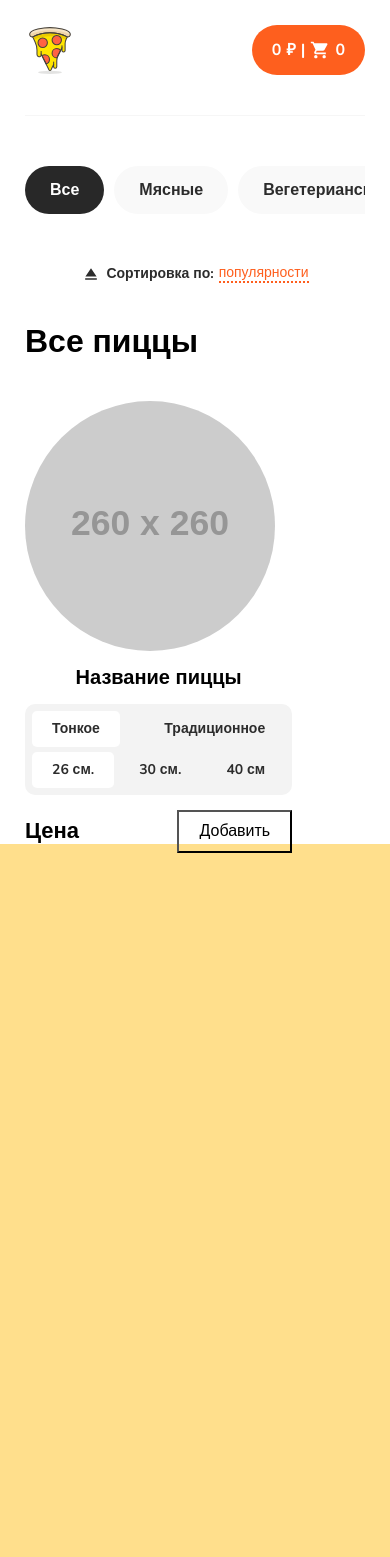
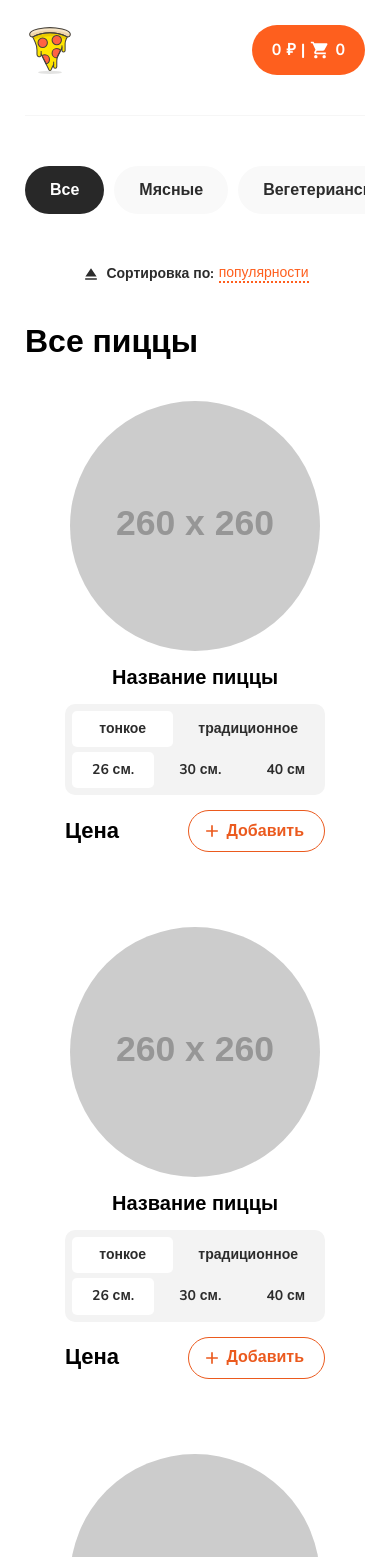
Before and after one commit to trauringetag/online-pizzeria-app, a React (Create React App) app: page / in a window 390 px wide. Shown: the top 1557 px of the page. Before the commit the page ends 853 px from the top, so only its background shows below. Built offline with nearby package versions, Linux system fonts and the light colour scheme.

Commit message:
0.05 Работа с адаптивностью, создание PizzaElement

```diff
--- /dev/null
+++ b/src/components/PizzaPool/PizzaElement/PizzaElement.jsx
@@ -0,0 +1,28 @@
+import classes from './PizzaElement.module.scss';
+import AddIcon from "@mui/icons-material/Add";
+
+const PizzaElement = () => (
+    <article className={classes.product}>
+        <img className={classes.image} src={'https://placehold.co/260'} alt={'Изображение пиццы'} />
+        <h3 className={classes.title}>Название пиццы</h3>
+        <div className={classes.selectors}>
+            <ul className={classes.dough}>
+                <li className={`${classes.item} ${classes.active}`}>тонкое</li>
+                <li className={classes.item}>традиционное</li>
+            </ul>
+            <ul className={classes.size}>
+                <li className={`${classes.item} ${classes.active}`}>26 см.</li>
+                <li className={classes.item}>30 см.</li>
+                <li className={classes.item}>40 см</li>
+            </ul>
+        </div>
+        <div className={classes.bottom}>
+            <p className={classes.price}>Цена</p>
+            <button className={classes.add}>
+                <AddIcon fontSize={'small'}/>
+                <span>Добавить</span>
+            </button>
+        </div>
+    </article>
+);
+export default PizzaElement;
--- /dev/null
+++ b/src/components/PizzaPool/PizzaElement/PizzaElement.module.scss
@@ -0,0 +1,112 @@
+@import "src/general";
+
+.product {
+  display: flex;
+  flex-direction: column;
+  max-width: 260px;
+  width: 100%;
+  gap: 15px;
+}
+
+.image {
+  @include picture(250px, 250px);
+  border-radius: 50%;
+  margin: 0 auto;
+}
+
+.title {
+  font-size: 20px;
+  font-weight: 800;
+  color: $black_4;
+  text-align: center;
+}
+
+.selectors {
+  padding: 7px;
+  background-color: $white_4;
+  border-radius: 10px;
+  display: flex;
+  flex-direction: column;
+  gap: 5px;
+}
+
+.dough, .size {
+  list-style: none;
+  display: flex;
+  align-items: center;
+  justify-content: space-between;
+  gap: 5px;
+
+  @media (max-width: 315px) {
+    flex-direction: column;
+  }
+}
+
+.item {
+  color: $black_2;
+  font-size: 14px;
+  font-weight: 700;
+  padding: 10px 20px;
+  white-space: nowrap;
+  width: 100%;
+  text-align: center;
+}
+
+.active {
+  background-color: $white_1;
+  padding: 10px 20px;
+  font-size: 14px;
+  font-weight: 700;
+  color: $black_2;
+  border-radius: 5px;
+}
+
+.bottom {
+  display: flex;
+  align-items: center;
+  justify-content: space-between;
+
+  @media (max-width: 315px) {
+    flex-direction: column;
+    gap: 15px;
+  }
+}
+
+.price {
+  font-size: 22px;
+  font-weight: 700;
+  color: $black_4;
+}
+
+.add {
+  display: flex;
+  align-items: center;
+  gap: 5px;
+  justify-content: space-between;
+  background-color: transparent;
+  padding: 10px 20px 10px 13px;
+  border: 1px solid $orange_2;
+  border-radius: 30px;
+  color: $orange_2;
+  font-size: 16px;
+  font-weight: 700;
+  transition: .125s ease;
+
+  &:hover {
+    cursor: pointer;
+    background-color: $orange_1;
+    color: $white_1;
+  }
+
+  &:active {
+    position: relative;
+    top: 1px;
+  }
+
+  @media (max-width: 1024px) {
+    &:active {
+      position: relative;
+      top: 0;
+    }
+  }
+}
--- a/src/components/PizzaPool/PizzaPool.jsx
+++ b/src/components/PizzaPool/PizzaPool.jsx
@@ -1,26 +1,20 @@
 import classes from './PizzaPool.module.scss';
+import PizzaElement from "./PizzaElement/PizzaElement";
 
 const PizzaPool = () => (
     <section className={classes.pool}>
-        <article className={classes.product}>
-            <img className={classes.image} src={'https://placehold.co/260'} alt={'Изображение пиццы'} />
-            <h3 className={classes.title}>Название пиццы</h3>
-            <div className={classes.selectors}>
-                <ul className={classes.dough}>
-                    <li className={`${classes.item} ${classes.active}`}>Тонкое</li>
-                    <li className={classes.item}>Традиционное</li>
-                </ul>
-                <ul className={classes.size}>
-                    <li className={`${classes.item} ${classes.active}`}>26 см.</li>
-                    <li className={classes.item}>30 см.</li>
-                    <li className={classes.item}>40 см</li>
-                </ul>
-            </div>
-            <div className={classes.bottom}>
-                <p className={classes.price}>Цена</p>
-                <button className={classes.add}>Добавить</button>
-            </div>
-        </article>
+        <PizzaElement />
+        <PizzaElement />
+        <PizzaElement />
+        <PizzaElement />
+        <PizzaElement />
+        <PizzaElement />
+        <PizzaElement />
+        <PizzaElement />
+        <PizzaElement />
+        <PizzaElement />
+        <PizzaElement />
+        <PizzaElement />
     </section>
 );
 export default PizzaPool;
--- a/src/components/PizzaPool/PizzaPool.module.scss
+++ b/src/components/PizzaPool/PizzaPool.module.scss
@@ -2,72 +2,8 @@
 
 .pool {
   display: flex;
+  flex-wrap: wrap;
+  gap: 75px;
+  align-items: center;
+  justify-content: center;
 }
-
-.product {
-  display: flex;
-  flex-direction: column;
-  gap: 15px;
-}
-
-.image {
-  @include picture(250px, 250px);
-  border-radius: 50%;
-}
-
-.title {
-  font-size: 20px;
-  font-weight: 800;
-  color: $black_4;
-  text-align: center;
-}
-
-.selectors {
-  padding: 7px;
-  background-color: $white_4;
-  border-radius: 10px;
-  display: flex;
-  flex-direction: column;
-  gap: 5px;
-}
-
-.dough, .size {
-  list-style: none;
-  display: flex;
-  align-items: center;
-  justify-content: space-between;
-  gap: 5px;
-}
-
-.item {
-  color: $black_2;
-  font-size: 14px;
-  font-weight: 700;
-  padding: 10px 20px;
-}
-
-.active {
-  background-color: $white_1;
-  padding: 10px 20px;
-  font-size: 14px;
-  font-weight: 700;
-  color: $black_2;
-  border-radius: 5px;
-}
-
-.bottom {
-  display: flex;
-  align-items: center;
-  justify-content: space-between;
-}
-
-.price {
-  font-size: 22px;
-  font-weight: 700;
-  color: $black_4;
-}
-
-.add {
-  background-color: transparent;
-  padding: 10px 20px;
-}
--- a/src/general.scss
+++ b/src/general.scss
@@ -9,10 +9,13 @@ $black_3: #282828;
 $black_4: #000000;
 $grey_1: #7B7B7B;
 $orange_1: #FE5F1E;
+$orange_2: #EB5A1E;
 
 @mixin picture($width, $height) {
-  width: $width;
-  height: $height;
+  max-width: $width;
+  width: 100%;
+  max-height: $height;
+  height: 100%;
   object-fit: cover;
   pointer-events: none;
 }
--- a/src/index.scss
+++ b/src/index.scss
@@ -7,16 +7,25 @@
   box-sizing: border-box;
 }
 
-html,
-body {
-  height: 100%;
-}
-
 body {
   margin: 0;
   padding: 0;
   background-color: $main-background;
   font-family: 'Nunito', sans-serif;
+
+  &::-webkit-scrollbar {
+    width: 7px;
+  }
+  &::-webkit-scrollbar-track {
+    background-color: transparent;
+  }
+  &::-webkit-scrollbar-thumb {
+    background-color: $orange_2;
+  }
+
+  @media (max-width: 768px) {
+    background-color: transparent;
+  }
 }
 
 #root {
@@ -27,6 +36,6 @@ img {
   display: block;
 }
 
-a {
+a, button {
   outline: none;
 }
```
